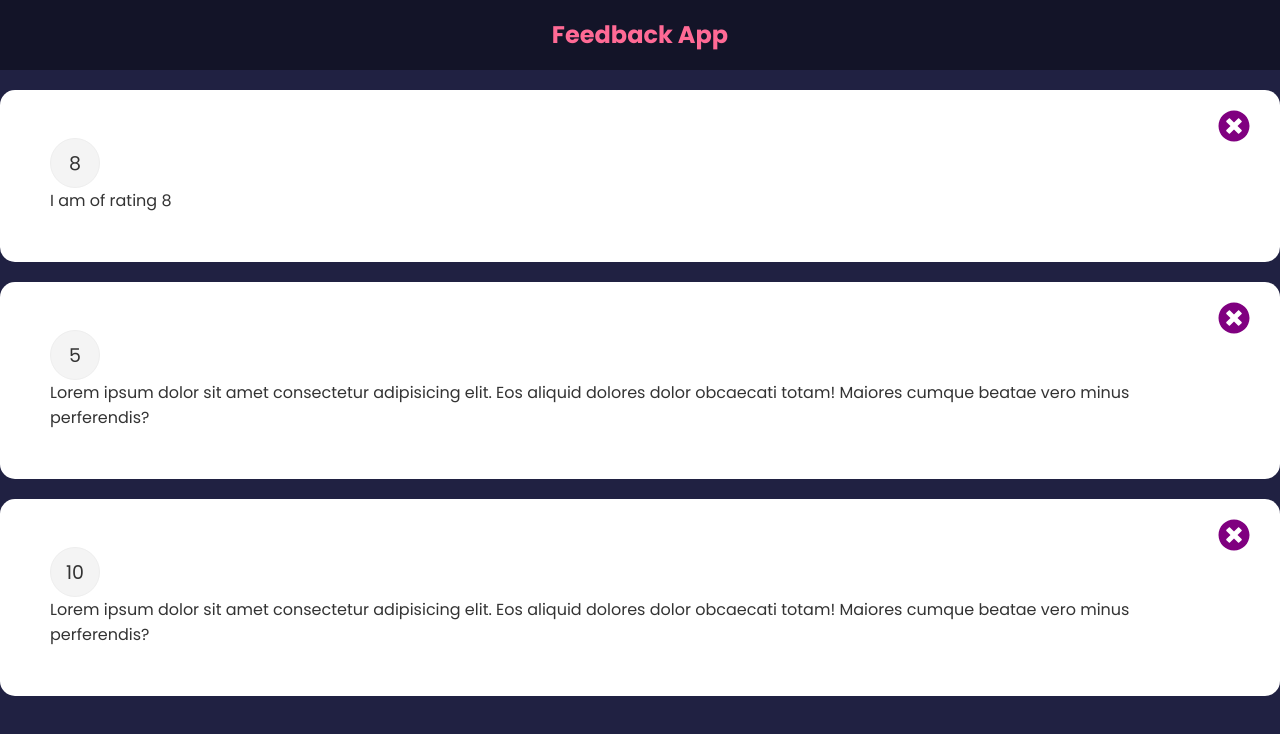
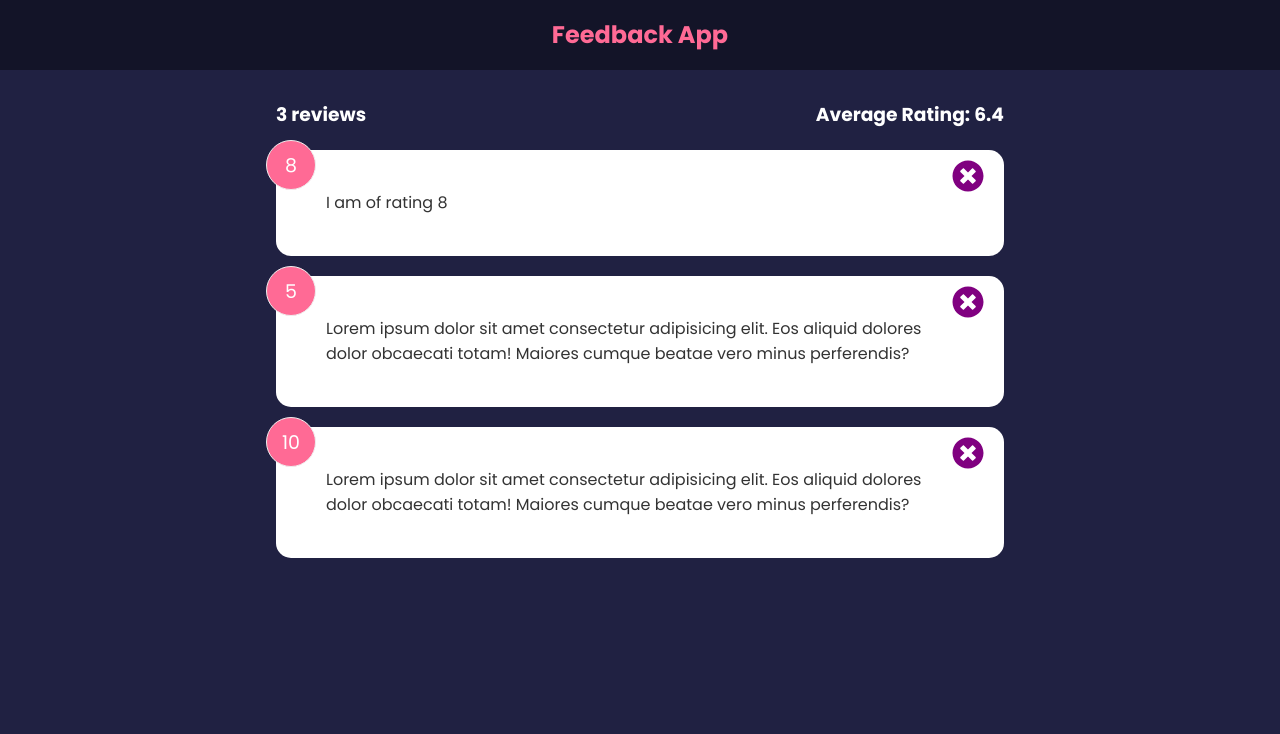
Before and after one commit to gorakhjoshi/FeedbackApp, a React (Create React App) app: page / in a window 1280 px wide. Shown: the top 734 px of the page. Built offline with nearby package versions, Linux system fonts and the light colour scheme; the HTML template or start-up script is replaced by a standard one.

Commit message:
css added and FeedbackStats component added

```diff
--- a/src/App.js
+++ b/src/App.js
@@ -2,6 +2,7 @@ import React from 'react';
 import Header from './components/Header';
 import { FeedbackData } from './data/FeedbackData';
 import FeedbackList from './components/FeedbackList';
+import FeedbackStats from './components/FeedbackStats';
 
 function App() {
   const [feedback, setFeedback] = React.useState(FeedbackData);
@@ -16,6 +17,7 @@ function App() {
     <>
       <Header />
       <div className='container'>
+        <FeedbackStats feedback={feedback} />
         <FeedbackList feedback={feedback} handleDelete={deleteFeedback} />
       </div>
     </>
--- /dev/null
+++ b/src/components/FeedbackStats.js
@@ -0,0 +1,12 @@
+function FeedbackStats({ feedback }) {
+  const average = 6.4;
+
+  return (
+    <div className='feedback-stats'>
+      <h3>{feedback.length} reviews</h3>
+      <h3>Average Rating: {average}</h3>
+    </div>
+  );
+}
+
+export default FeedbackStats;
--- a/src/index.css
+++ b/src/index.css
@@ -1,8 +1,8 @@
 @import url('https://fonts.googleapis.com/css2?family=Poppins:wght@400;600;700&display=swap');
 
 * {
+  box-sizing: border-box;
   margin: 0;
-  box-sizing: border-box;
   padding: 0;
 }
 
@@ -13,26 +13,50 @@ body {
   line-height: 1.6;
 }
 
+ul {
+  list-style: none;
+}
+
+.container {
+  max-width: 768px;
+  margin: auto;
+  padding: 0 20px;
+}
+
 header {
   height: 70px;
   width: 100%;
   display: flex;
   justify-content: space-between;
   align-items: center;
-}
-
-.container {
-  max-width: 768;
-  margin: auto;
+  margin-bottom: 30px;
 }
 
 .card {
   background-color: #fff;
   color: #333;
   border-radius: 15px;
-  padding: 48px 50px;
+  padding: 40px 50px;
   margin: 20px 0;
   position: relative;
+}
+
+.card.reverse {
+  background-color: rgba(0, 0, 0, 0.4);
+  color: #fff;
+}
+
+.card h2 {
+  font-size: 22px;
+  font-weight: 600;
+  text-align: center;
+}
+
+.rating {
+  display: flex;
+  align-items: center;
+  justify-content: space-around;
+  margin: 30px 0 40px;
 }
 
 .rating li,
@@ -49,11 +73,156 @@ header {
   transition: 0.3s;
 }
 
-.close {
+.rating li label {
+  position: absolute;
+  top: 50%;
+  left: 50%;
+  width: 50px;
+  height: 50px;
+  padding: 10px;
+  border-radius: 50%;
+  transform: translate(-50%, -50%);
+  cursor: pointer;
+}
+
+.rating li:hover,
+.num-display {
+  background: #ff6a95;
+  color: #fff;
+}
+
+[type='radio'] {
+  opacity: 0;
+}
+
+[type='radio']:checked ~ label {
+  background: #ff6a95;
+  color: #fff;
+}
+
+.input-group {
+  display: flex;
+  flex-direction: row;
+  border: 1px solid #ccc;
+  padding: 8px 10px;
+  border-radius: 8px;
+}
+
+input {
+  flex-grow: 2;
+  border: none;
+  font-size: 16px;
+}
+
+input:focus {
+  outline: none;
+}
+
+.feedback-stats {
+  color: #fff;
+  display: flex;
+  justify-content: space-between;
+  align-items: center;
+}
+
+.num-display {
+  position: absolute;
+  top: -10px;
+  left: -10px;
+}
+
+.close,
+.edit {
+  position: absolute;
+  top: 10px;
+  right: 20px;
   cursor: pointer;
   background: none;
   border: none;
+}
+
+.edit {
+  right: 40px;
+}
+
+.btn {
+  color: #fff;
+  border: 0;
+  border-radius: 8px;
+  color: #fff;
+  width: 100px;
+  height: 40px;
+  cursor: pointer;
+}
+
+.btn-primary {
+  background-color: #202142;
+}
+
+.btn-secondary {
+  background: #ff6a95;
+}
+
+.btn:hover {
+  transform: scale(0.98);
+  opacity: 0.9;
+}
+
+.btn:disabled {
+  background-color: #cccccc;
+  color: #333;
+  cursor: auto;
+}
+
+.btn:disabled:hover {
+  transform: scale(1);
+  opacity: 1;
+}
+
+.message {
+  padding-top: 10px;
+  text-align: center;
+  color: rebeccapurple;
+}
+
+.about-link {
   position: absolute;
-  top: 20px;
-  right: 30px;
+  bottom: 20px;
+  right: 20px;
+  color: #fff;
+  cursor: pointer;
 }
+
+.about-link a {
+  color: #fff;
+}
+
+.about-link a:hover {
+  color: #ff6a95;
+}
+
+.about h1 {
+  margin-bottom: 20px;
+}
+
+.about p {
+  margin: 10px 0;
+}
+
+@media (max-width: 600px) {
+  .rating li {
+    margin: 10px 3px;
+  }
+
+  .rating {
+    display: flex;
+    align-items: center;
+    justify-content: center;
+    flex-wrap: wrap;
+    margin: 30px 0 40px;
+  }
+
+  .input-group input {
+    width: 80%;
+  }
+}
```
